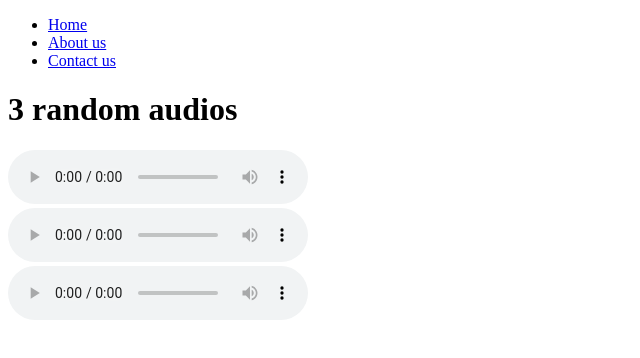
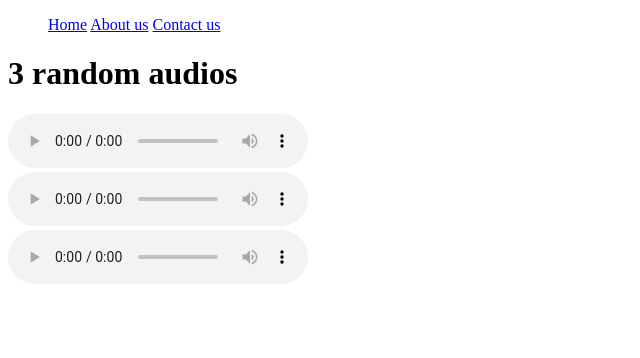
Before and after one commit to acciojob/semantic-navbar-and-audios-KnightRiderSharad, a website: page main.html in a window 1280 px wide. Shown: the whole page, without its empty margins (0-640 px from the left). Drawn offline with Linux system fonts and the light colour scheme.

Commit message:
completed

```diff
--- a/main.html
+++ b/main.html
@@ -10,15 +10,16 @@
 	<nav>
 	<ul>
 
-		<li><a href="#home">Home</a></li>
-	    <li><a href="#aboutus">About us</a></li>
-        <li><a href="#contact">Contact us</a></li>
+		<a href="#home">Home</a>
+	    <a href="#aboutus">About us</a>
+        <a href="#contact">Contact us</a>
 
 	</ul>
 	</nav>
     <h1>
 		3 random audios
 	</h1>
+
 	<audio controls>
 		<source src="http://commondatastorage.googleapis.com/codeskulptor-demos/DDR_assets/Kangaroo_MusiQue_-_The_Neverwritten_Role_Playing_Game.mp3" type="audio/mpeg">
 	</audio><br>
@@ -32,7 +33,6 @@
 	</audio><br>
 
 
-
     <script type="text/javascript" src="./script.js">
 </script>
 
```
